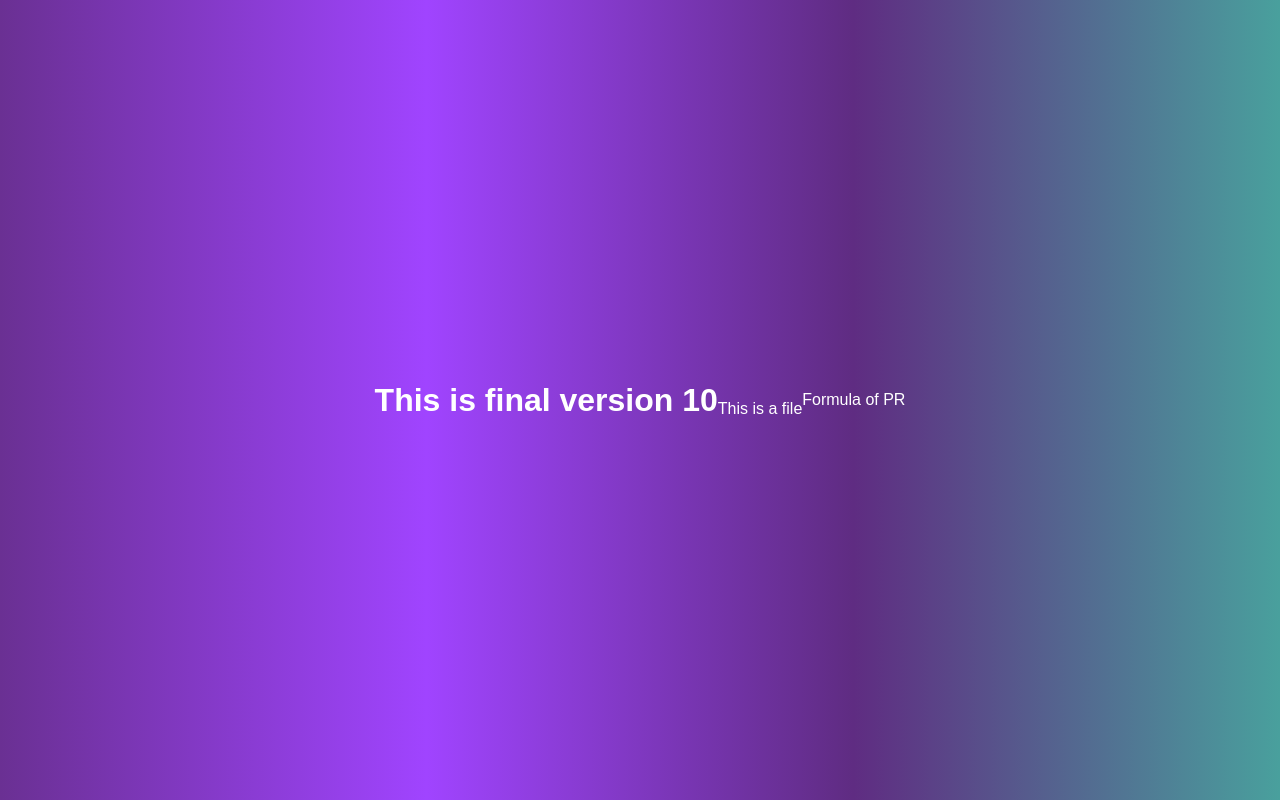
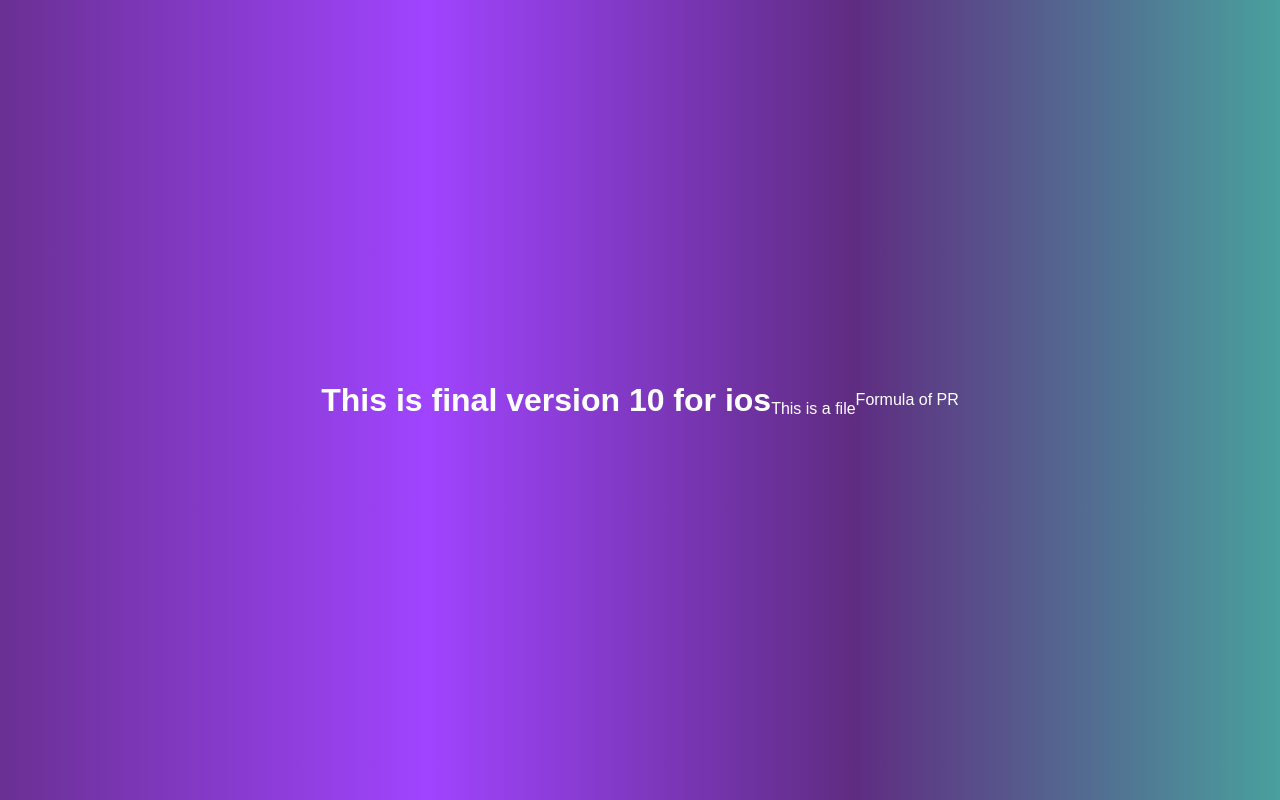
Before and after one commit to sohaib20-25/Myrepo, a plain HTML site: page index.html in a window 1280 px wide. Drawn offline with Linux system fonts and the light colour scheme.

Commit message:
IOS version

```diff
--- a/index.html
+++ b/index.html
@@ -7,7 +7,7 @@
     <title>Document</title>
 </head>
 <body>
-    <h1>This is final version 10</h1>
+    <h1>This is final version 10 for ios</h1>
     <p><br>This is a file </p>
     <p>Formula of PR</p>
 </body>
```
